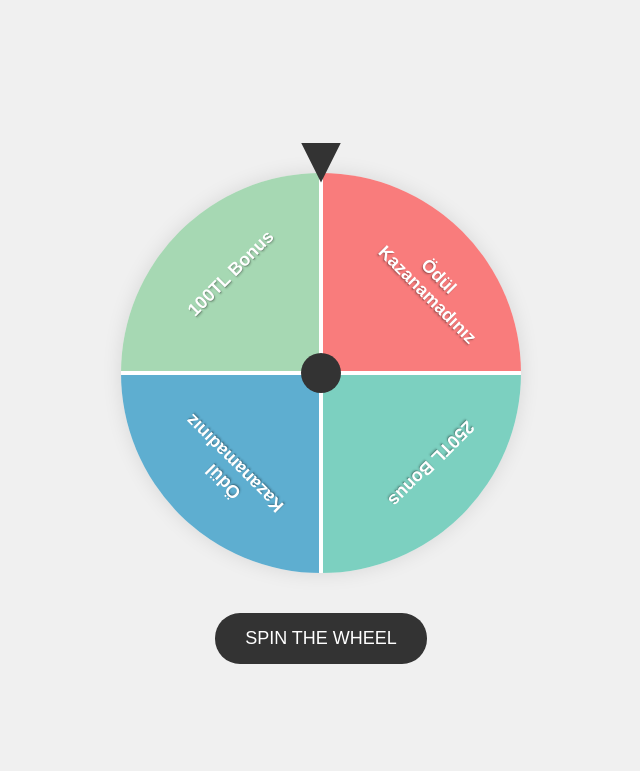
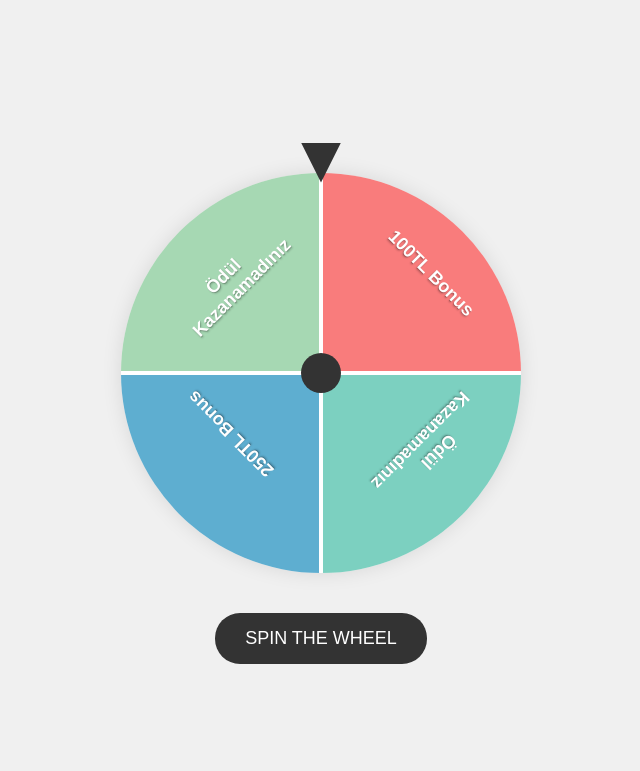
Before and after one commit to SERHA1/api-req, a Flask app: template templates/wheel.html in a window 1280 px wide. Shown: the top 771 px of the page, without its empty margins (319-959 px from the left). Run offline with Flask 3, Linux system fonts and the light colour scheme; the template is opened without the code that fills it, so the values that code supplies are empty; some libraries are stand-ins or nearby versions.

Commit message:
Fwheel 23 -no award fix

```diff
--- a/app.py
+++ b/app.py
@@ -471,10 +471,10 @@ def spin():
 
         # Update the segment angles to ensure the wheel stops at the center of each segment
         segment_angles = {
-            0: 315,  # "100TL Bonus" - center of segment (top-left)
-            1: 45,   # "Ödül Kazanamadınız" - center of segment (top-right)
-            2: 135,  # "250TL Bonus" - center of segment (bottom-right)
-            3: 225   # "Ödül Kazanamadınız" - center of segment (bottom-left)
+            0: 45,    # "100TL Bonus" - center of segment (top-left)
+            1: 135,   # "Ödül Kazanamadınız" - center of segment (top-right)
+            2: 225,   # "250TL Bonus" - center of segment (bottom-right)
+            3: 315    # "Ödül Kazanamadınız" - center of segment (bottom-left)
         }
 
         # Calculate final rotation to ensure it stops at the center of the segment
@@ -559,6 +559,7 @@ def spin():
             "success": True,
             "rotation": final_rotation,
             "message": api_message,
+            "position": winning_segment['position'],
             "api_success": api_success,
             "redirect_url": "https://www.bhspwa41.com/tr/"
         })
--- a/templates/wheel.html
+++ b/templates/wheel.html
@@ -72,26 +72,26 @@
         /* Position text in the middle of each segment - adjusted for diagonal positioning */
         .text-label:nth-child(1) {
             top: 90px;
-            left: 50px;
-            transform: rotate(-45deg);
-        }
-
-        .text-label:nth-child(2) {
-            top: 90px;
             left: 250px;
             transform: rotate(45deg);
         }
 
-        .text-label:nth-child(3) {
-            top: 280px;
+        .text-label:nth-child(2) {
+            top: 250px;
             left: 250px;
             transform: rotate(135deg);
         }
 
-        .text-label:nth-child(4) {
-            top: 280px;
+        .text-label:nth-child(3) {
+            top: 250px;
             left: 50px;
             transform: rotate(-135deg);
+        }
+
+        .text-label:nth-child(4) {
+            top: 90px;
+            left: 50px;
+            transform: rotate(-45deg);
         }
 
         .wheel-center {
```
